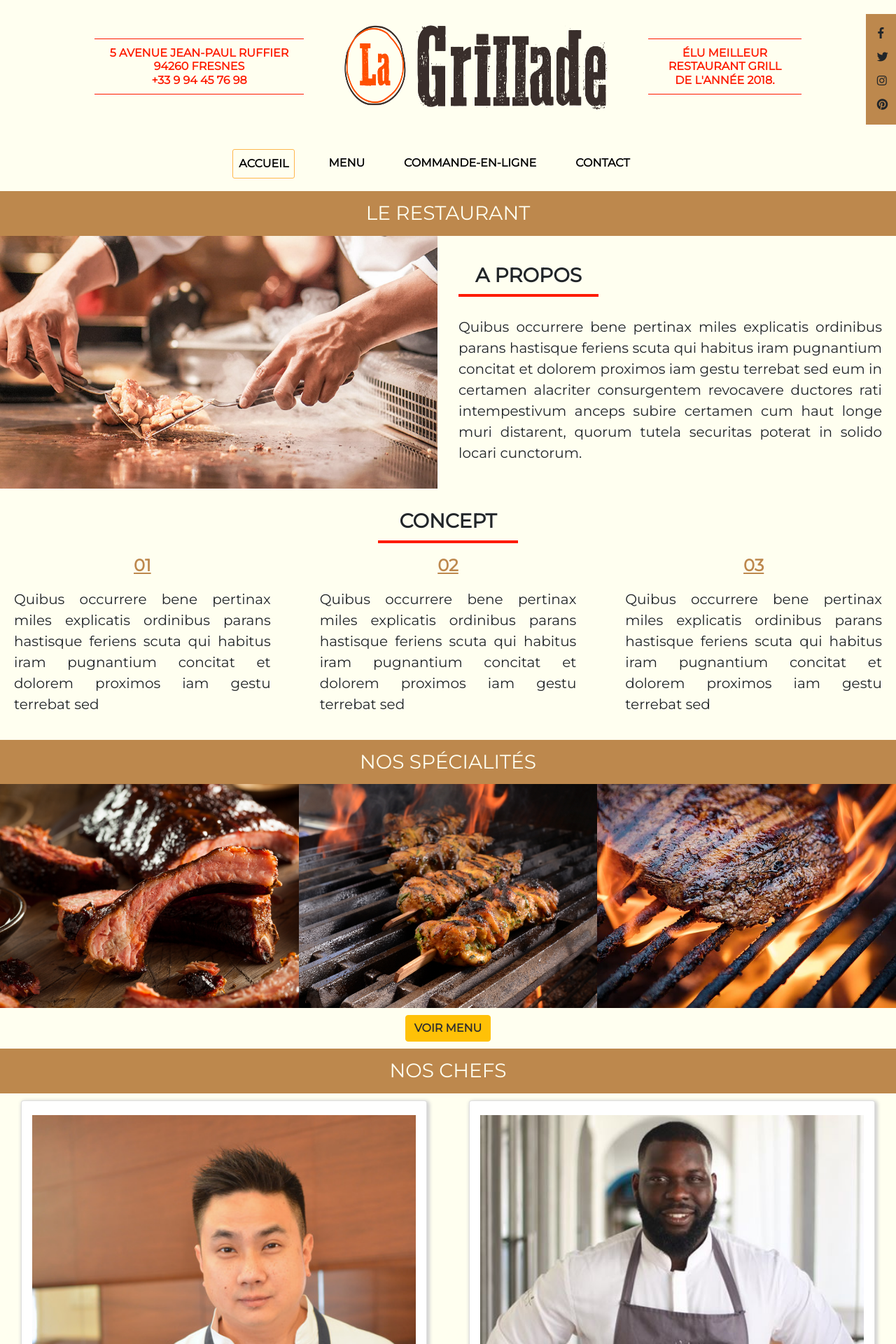
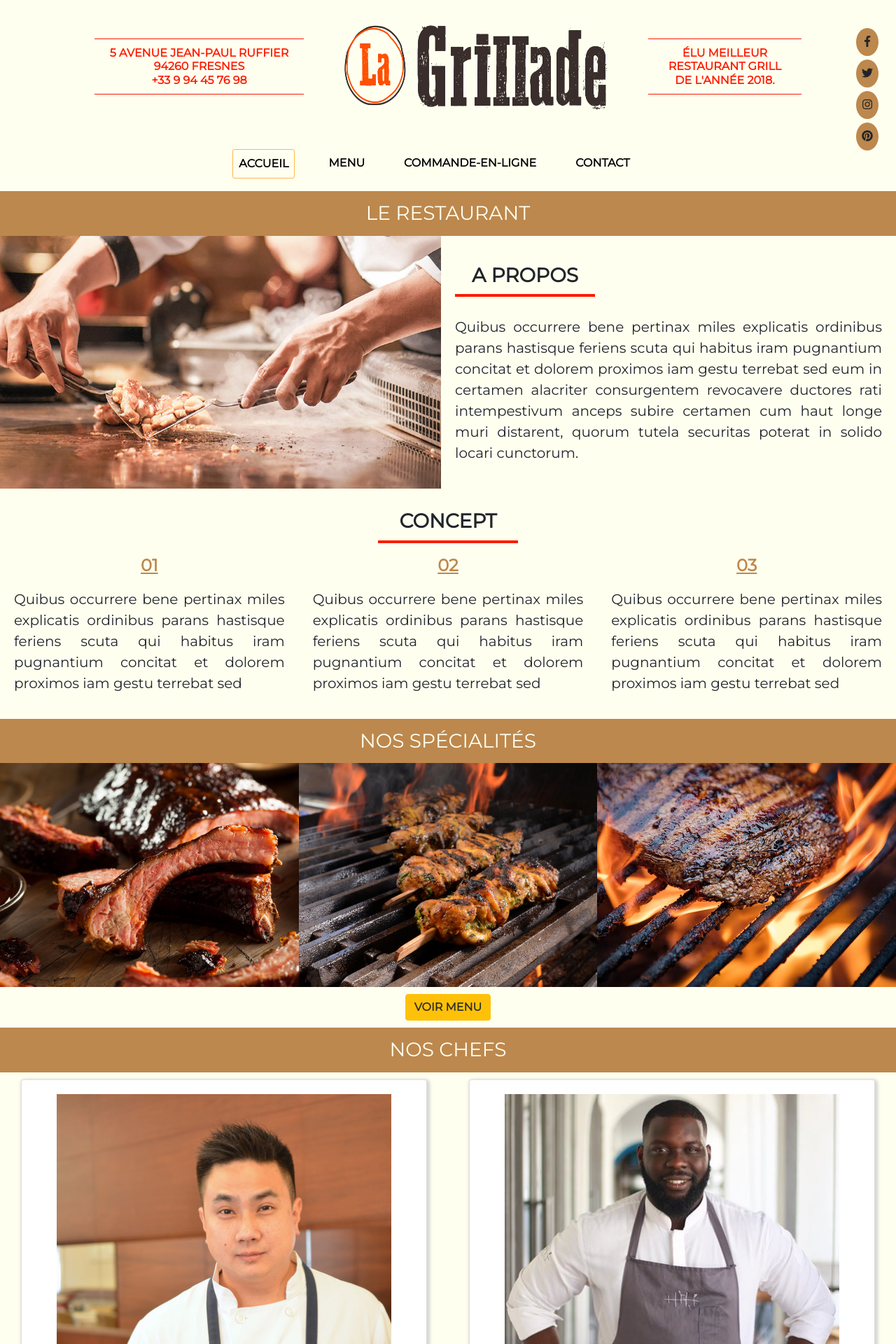
Before and after one commit to JiovanyVincent/lagrillade, a React (Create React App) app: page / in a window 1280 px wide. Shown: the top 1920 px of the page at 70% size. Built offline with nearby package versions, Linux system fonts and the light colour scheme; a web font is replaced by a local one.

Commit message:
modify margin class row from contentHome component

```diff
--- a/src/Contact.js
+++ b/src/Contact.js
@@ -1,7 +1,12 @@
 import React from 'react';
+import { ContentContact } from './components/ContentContact';
 
-export const Contact = () => {
-  return (
-    <h1>Contact page</h1>
-  );
+export class Contact extends React.Component {
+  render() {
+    return (
+      <div>
+        <ContentContact />
+      </div>
+    );
+  }
 }
--- a/src/Header.js
+++ b/src/Header.js
@@ -1,7 +1,7 @@
 import React from 'react';
 import { Link } from 'react-router-dom';
 import { Logo } from './components/Logo';
-import { ButtonTogglerDisplay } from './components/ButtonTogglerDisplay';
+import { ButtonCollapse } from './components/ButtonTogglerDisplay';
 import { SiblingLinks } from './components/SiblingLinks';
 
 export class Header extends React.Component {
@@ -12,7 +12,7 @@ export class Header extends React.Component {
       <div id="header" className="container-fluid">
         <Logo />
         <nav className="navbar navbar-expand-lg navbar-light justify-content-start">
-          <ButtonTogglerDisplay />
+          <ButtonCollapse />
           <div id="navbar-link" className="collapse navbar-collapse justify-content-center">
             <ul className="navbar-nav">
               <Link id="firstL" className="nav-link link" to="/">Accueil</Link>
--- a/src/components/ButtonTogglerDisplay.js
+++ b/src/components/ButtonTogglerDisplay.js
@@ -1,6 +1,6 @@
 import React from 'react';
 
-export class ButtonTogglerDisplay extends React.Component {
+export class ButtonCollapse extends React.Component {
 
   ButtonToggleClose() {
     let span = document.querySelector('span');
--- /dev/null
+++ b/src/components/ContentContact.js
@@ -0,0 +1,9 @@
+import React from 'react';
+
+export const ContentContact = (props) => {
+  return (
+    <div>
+      <h1>Contact page</h1>
+    </div>
+  );
+}
--- a/src/components/ContentHome.js
+++ b/src/components/ContentHome.js
@@ -15,7 +15,7 @@ export const ContentHome = (props) => {
           <h3 className="title-section1">{props.TitleOne}</h3>
           <div id="content-section1">
             <div id="about" className="row">
-              <div className="col-sm">
+              <div id="col1" className="col-sm" style={{paddingRight: 20}}>
                 <img className="img-fluid" src={pictureRestau} alt="" />
               </div>
               <div className="col-sm">
@@ -72,13 +72,13 @@ export const ContentHome = (props) => {
           <h3>{props.TitleThree}</h3>
           <div id="team" className="row">
             <div className="col-sm card">
-              <img className="img-fluid" src={Yang} alt="chef-M-White"/>
+              <img className="img-fluid master-cook" src={Yang} alt="chef-M-White"/>
               <div className="card-body">
                 <h4>Chef Michael White</h4>
               </div>
             </div>
             <div className="col-sm card">
-              <img className="img-fluid" src={Ayo} alt="chef-ayo"/>
+              <img className="img-fluid master-cook" src={Ayo} alt="chef-ayo"/>
               <div className="card-body">
                 <h4>Chef Ayo Adeyemi</h4>
               </div>
--- a/src/index.scss
+++ b/src/index.scss
@@ -31,22 +31,26 @@ body {
 #social-network {
   position: fixed;
   right: 0;
-  width: 2.7rem;
   padding: 10px;
-  border: 1px solid $bg-maroon;
-  background-color: $bg-maroon;
+  background-color: transparent;
   z-index: 1;
+  margin: 10px;
   ul{
-    margin: 0;
+    margin-right: 0;
     padding: 0;
   }
   li {
+    padding: 8px;
+    margin: 0 5px 5px 5px;
     text-align: center;
-    // color: #eee;
-    padding: 5px;
     list-style: none;
+    background-color: $bg-maroon;
+    border-radius: 50%;
     &:hover {
       color: lightblue;
+      i {
+        border-radius: 50%;
+      }
     }
   }
 }
@@ -114,13 +118,18 @@ body {
   border-radius: 3px;
 }
 
-//  home page
+.col-sm {
+  padding: 0;
+}
+
+//  Home page
 #section1 {
   margin-bottom: 20px;
   .title-section1 {
     @extend %h3-shared;
   }
   #about {
+    margin: 0;
     display: flex;
     text-align: justify;
     img {
@@ -155,7 +164,11 @@ body {
     }
   }
   #concept {
+    margin: 0;
     display: flex;
+    .col-sm {
+      padding: 0;
+    }
     h4 {
       margin-top: 10px;
       text-align: center;
@@ -204,8 +217,7 @@ body {
     }
   }
   img {
-    margin: 20px 0px;
-    padding: 0;
+    margin: 20px 50px;
   }
 }
 
@@ -246,7 +258,6 @@ body {
 }
 
 
-
 #footer {
   padding: 1px;
   text-align: center;
@@ -283,6 +294,9 @@ body {
 
   #section1 {
     #about {
+      .col-sm {
+        padding: 0;
+      }
       h3 {
         margin-top: 10px;
       }
@@ -299,12 +313,10 @@ body {
     }
   }
 
-  #section2 {
+  #section3 {
     margin: 0;
-      .master-cook {
-        margin-bottom: 2px;
-        width: 100%;
-        height: 300px;
+      img {
+        margin: 5px;
       }
 
     }
```
Also changed, not shown: src/components/Styles.js (deleted).
